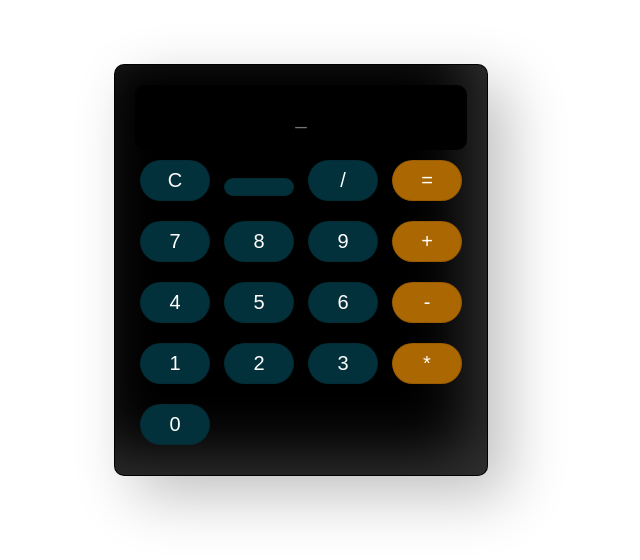
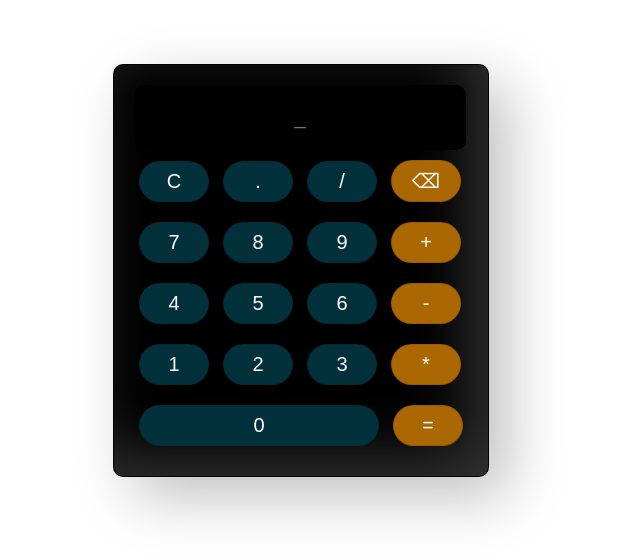
Before and after one commit to lokkeshhhhh/Calculator, a plain HTML site: page index.html in a window 1280 px wide. Shown: the part 130-690 px from the top of the page, without its empty margins (339-979 px from the left). Drawn offline with Linux system fonts and the light colour scheme.

Commit message:
Sequence Changed

```diff
--- a/index.html
+++ b/index.html
@@ -44,6 +44,9 @@
             cursor: pointer;
             text-align: center;
         }
+        #zero{
+            width: 240px;
+        }
         #operator{
             background-color: rgb(171, 103, 1);
         }
@@ -56,6 +59,8 @@
         #operator:active{
             background-color: rgba(56, 37, 3, 0.897);
         }
+
+
     </style>
 </head>
 <body>
@@ -66,9 +71,9 @@
 
         <div class="buttons">
             <button onclick="clearDisplay()">C</button>
-            <button onclick="addCharOperator('.')"></button>
+            <button onclick="addCharOperator('.')">.</button>
             <button onclick="addCharOperator('/')">/</button>
-            <button onclick="someMaths()" id="operator">=</button>
+            <button onclick="deleteChar()" id="operator">⌫</button>
             <br>
             <button onclick="addCharOperator('7')">7</button>
             <button onclick="addCharOperator('8')">8</button>
@@ -85,7 +90,8 @@
             <button onclick="addCharOperator('3')">3</button>
             <button onclick="addCharOperator('*')" id="operator">*</button>
             <br>
-            <button onclick="addCharOperator('0')">0</button>
+            <button onclick="addCharOperator('0')" id="zero">0</button>
+            <button onclick="someMaths()" id="operator">=</button>
 
         </div>
     </div>
```
